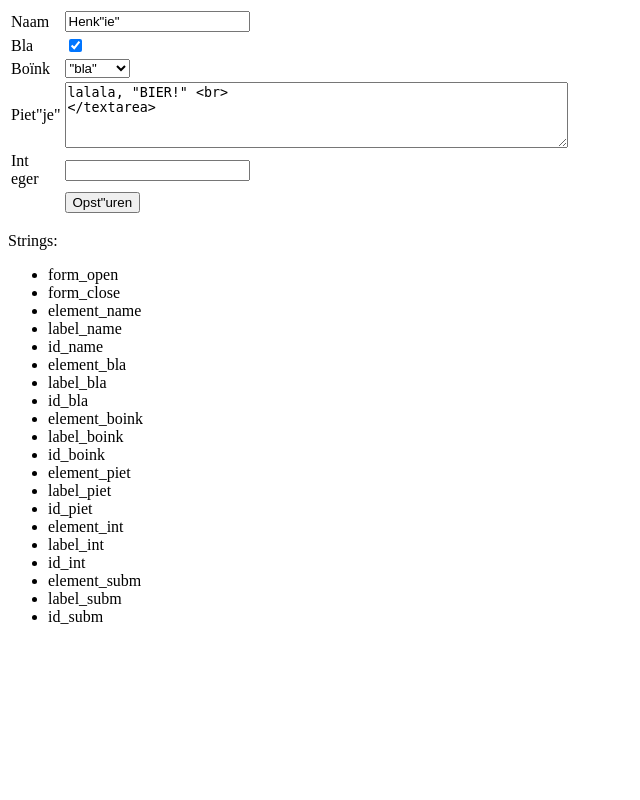
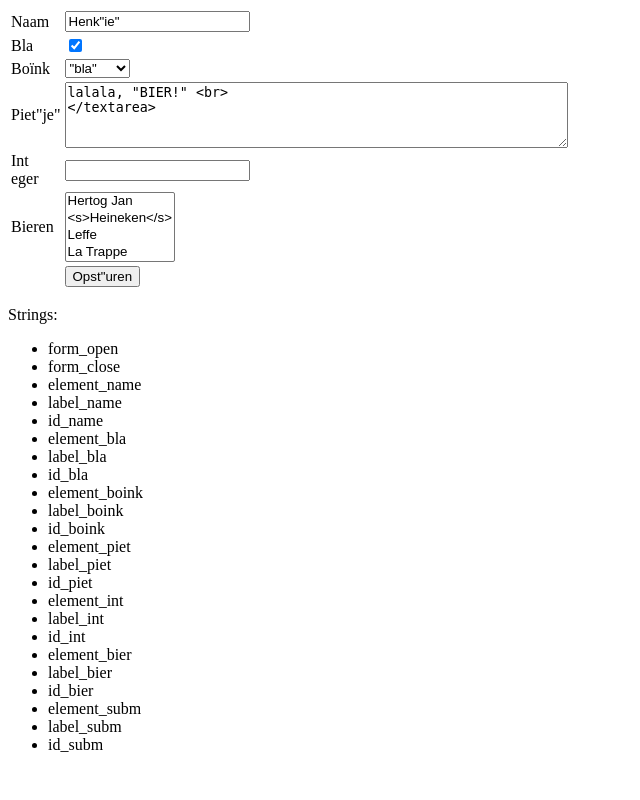
Before and after one commit to Jille/dingesform, a PHP site: page / in a window 1280 px wide. Shown: the whole page, without its empty margins (0-640 px from the left). Run offline with PHP 8.4, Linux system fonts and the light colour scheme; some libraries are stand-ins or nearby versions.

Commit message:
bier-veldje

```diff
--- a/index.php
+++ b/index.php
@@ -11,19 +11,32 @@
 	require('integer.php');
 
 	$f = new DingesForm();
+
 	$name = $f->createInputField('text', 'name', true, 'Naam');
 	$name->setDefaultValue('Henk"ie"');
+
 	$bla = $f->createInputField('checkbox', 'bla', false, 'Bla');
 	$bla->setDefaultValue(true);
+
 	$boink = $f->createInputField('select', 'boink', false, 'Bo&iuml;nk');
 	$boink->addItem('"bla"', '"bla"');
 	$boink->addItem('schaap', 'scha&euml;p');
 	$boink->addItem('50', '&euro; 50,-');
+
 	$piet = $f->createInputField('textarea', 'piet', false, 'Piet"je"');
 	$piet->setDefaultValue("lalala, \"BIER!\" <br>\n</textarea>");
+
 	$int = $f->createInputField('integer', 'int', true, 'Int<br>eger');
 	$int->setMin(10);
 	$int->setMax(100);
+
+	$bier = $f->createInputField('select', 'bier', true, 'Bieren');
+	$bier->addItem('hertogjan', 'Hertog Jan');
+	$bier->addItem('heineken', '<s>Heineken</s>');
+	$bier->addItem('leffe', 'Leffe');
+	$bier->addItem('latrappe', 'La Trappe');
+	$bier->setAttribute('size', 4);
+
 	$subm = new DingesSubmit('subm', 'Opst"uren');
 	$f->addField($subm);
 
@@ -76,6 +89,10 @@
 				<td><?= $strings['element_int'] ?></td>
 			</tr>
 			<tr>
+				<td><?= $strings['label_bier'] ?></td>
+				<td><?= $strings['element_bier'] ?></td>
+			</tr>
+			<tr>
 				<td></td>
 				<td><?= $strings['element_subm'] ?></td>
 			</tr>
```
